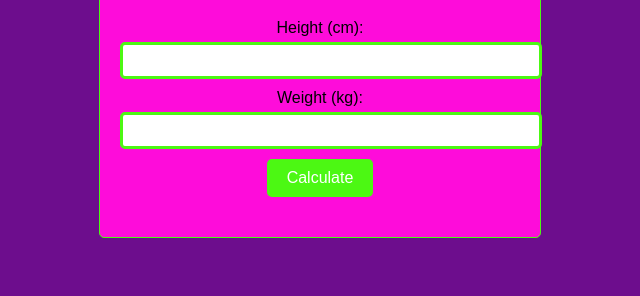
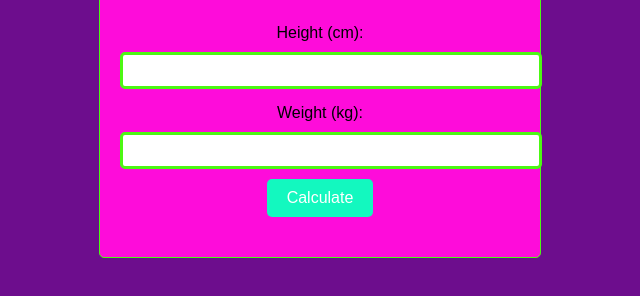
Before and after one commit to WGKotzee/BMI-Calculator, a plain HTML site: page index.html in a window 1280 px wide. In both pictures the pointer is over the button "Calculate". Shown: the part 90-386 px from the top of the page, without its empty margins (320-960 px from the left). Drawn offline with Linux system fonts and the light colour scheme.

Commit message:
Update styles.css

```diff
--- a/styles.css
+++ b/styles.css
@@ -15,6 +15,7 @@ body {
 
   label {
     display: block;
+    padding: 5px;
     margin-bottom: 5px;
   }
 
@@ -40,7 +41,7 @@ body {
   }
 
   button:hover{
-    background-color: #4cf813;
+    background-color: #13f8bf;
   }
 
   p {
```
